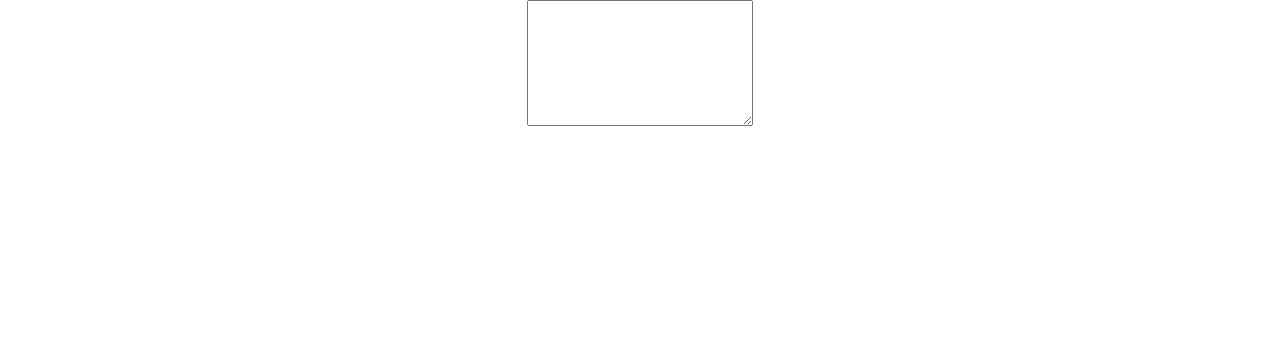
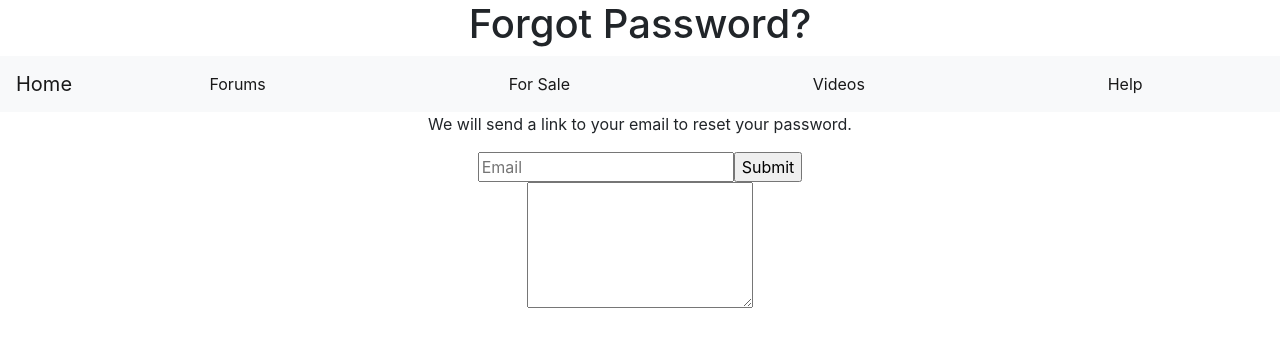
Before and after one commit to dsorensen00/cars-frontend, a React (Create React App) app: page /emailforgot in a window 1280 px wide. Shown: the top 342 px of the page. Built offline with nearby package versions, Linux system fonts and the light colour scheme.

Commit message:
forgot-password

```diff
--- /dev/null
+++ b/src/Components/EmailForgot.js
@@ -0,0 +1,24 @@
+import React from 'react'
+import Navbar from './Navbar'
+
+
+
+export default () => {
+
+
+    return(
+        <>
+            <h1>Forgot Password?</h1>
+            <Navbar/>
+                <form>
+                    <p>We will send a link to your email to reset your password.</p>
+                    <input type="email" placeholder="Email"/>
+                    <input type ="submit" value="Submit"/>
+                </form>
+
+
+
+
+        </>
+
+    )}
--- a/src/Components/Routing.js
+++ b/src/Components/Routing.js
@@ -7,6 +7,7 @@
 import Help from './Help'
 import LoginScreen from '../Pages/LoginScreen'
 import NewUser from '../Pages/NewUser'
+import ForgotPassword from '../Pages/ForgotPassword';
 
 export default () => {
 
@@ -20,6 +21,7 @@
         <Route path="/help" component={Help}/>
         <Route path="/login" component={LoginScreen}/>
         <Route path="/newuser" component={NewUser}/>
+        <Route path="/emailforgot" component={ForgotPassword}/>
 
     </Switch>
 </Router>
--- /dev/null
+++ b/src/Pages/ForgotPassword.js
@@ -0,0 +1,13 @@
+import React from 'react'
+import EmailForgot from '../Components/EmailForgot'
+
+
+
+export default () => {
+
+    return(
+    <>
+    <EmailForgot/>
+
+    </>
+    )}
```
